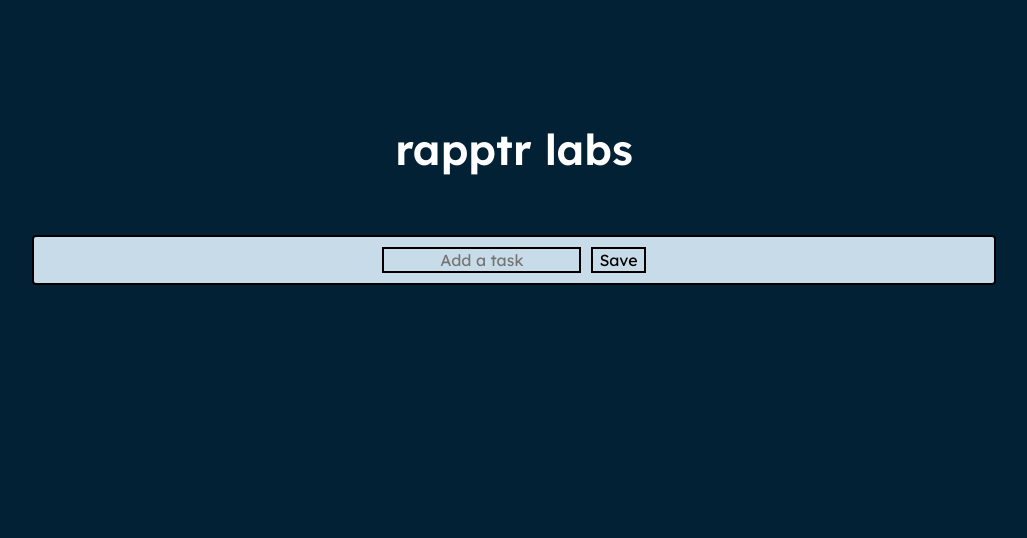
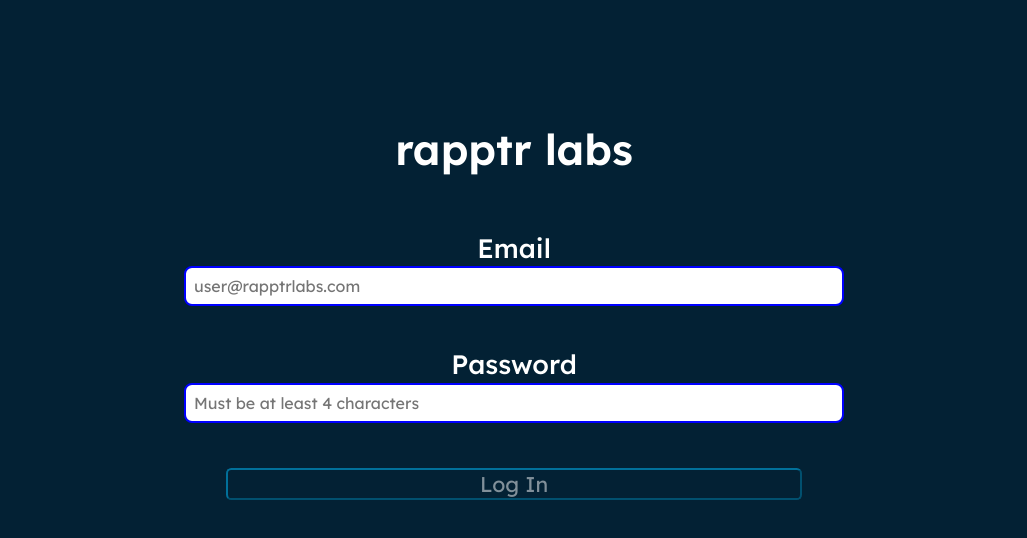
Before and after one commit to pierrenav13/todo-app, a React (Create React App) app: page / in a window 1280 px wide. Shown: the top 538 px of the page, without its empty margins (126-1153 px from the left). Built offline with nearby package versions, Linux system fonts and the light colour scheme.

Commit message:
Login CSS finalized

```diff
--- a/package.json
+++ b/package.json
@@ -13,6 +13,7 @@
     "jquery": "^3.6.1",
     "react": "^18.2.0",
     "react-dom": "^18.2.0",
+    "react-router-dom": "^6.4.3",
     "react-scripts": "5.0.1",
     "web-vitals": "^2.1.4"
   },
--- a/src/App.css
+++ b/src/App.css
@@ -163,7 +163,7 @@
   margin-top: 5px;
   margin-bottom: 25px;
   font-family: 'Lexend Deca', sans-serif;
-  border-color: rgb(0, 191, 255);
+  border-color: blue;
   border-radius: 8px;
   padding: 8px;
   font-size: 12pt;
@@ -197,11 +197,17 @@
   color: black;
   border: white;
   padding: 2px;
-  cursor: pointer;
 }
 
+#email:focus{
+  outline: none !important;
+    border: 2px solid red;
+}
 
-
+*:focus {
+  outline: none;
+  border-color: red;
+}
 
 .login-form label{
   font-size: 20pt;
--- a/src/App.js
+++ b/src/App.js
@@ -2,13 +2,18 @@
 import { Login } from './components/Login';
 // import Todo from './components/todo/Todo';
 import TodoList from './components/todo/TodoList';
+import { BrowserRouter, Route, Routes } from 'react-router-dom';
 
 function App() {
   return (
     <div className="App">
       <h1 className='r-labs'>rapptr labs</h1>
-      {/* <Login /> */}
-      <TodoList />
+      <BrowserRouter>
+        <Routes>
+          <Route exact path="/" element={<Login/>}/>
+          <Route exact path="/todos" element={<TodoList/>}/>
+        </Routes>
+      </BrowserRouter>
 
     </div>
   );
--- a/src/components/Login.jsx
+++ b/src/components/Login.jsx
@@ -1,5 +1,6 @@
 import React, {useEffect, useState} from "react";
 import $ from 'jquery';
+import { useNavigate } from "react-router-dom";
 
 export const Login = (props) => {
     const [email, setEmail] = useState('');
@@ -8,23 +9,25 @@
     const [passwordErrors, setPasswordErrors] = useState([]);
     const [formValid, setFormValid] = useState(false);
 
-    let loginButton = document.getElementById('login');
-
-
     useEffect(() => {
         //Email Validation Logic
+        const emailInput = $("#email")
         if(email.length > 0){
             if (email.includes('@') === false) {
                 setEmailErrors(['Email must include @']);
+                emailInput.css({"border": "2px solid red"})
             } else {
                 setEmailErrors([]);
+                emailInput.css({ "border": "2px solid blue"})
             }
 
             if (email.slice(-4) !== '.com') {
                 if (email.length > 0) {
                     setEmailErrors(emailErrors => [...emailErrors, 'Email must end with .com'])
+                    emailInput.css({"border": "2px solid red"})
                 } else {
                     setEmailErrors(['Email must end with .com'])
+                    emailInput.css({"border": "2px solid red"})
                 }
             }
             if (email.includes('@') === true && email.slice(-4) === '.com') {
@@ -32,42 +35,48 @@
             }
         } else {
             setEmailErrors([]);
+            emailInput.css({ "border": "2px solid blue"})
         }
 
 
         //Password Validation Logic
+        const passInput = $(".pass-input");
         if(pass.length === 0){
             setPasswordErrors([]);
+            passInput.css({ "border": "2px solid blue"})
         } else if (pass.length < 4){
             setPasswordErrors(['Password must be greater than 4 characters']);
+            passInput.css({ "border": "2px solid red"})
         } else if (pass.length > 16){
             setPasswordErrors(['Password cannot be greater than 16 characters']);
+            passInput.css({ "border": "2px solid red"})
         }  else {
             setPasswordErrors([]);
+            passInput.css({ "border": "2px solid blue"})
         }
 
     }, [email, pass])
 
     useEffect(() => {
-        if (emailErrors.length === 0 && passwordErrors.length === 0){
+        if ((emailErrors.length === 0 && passwordErrors.length === 0) && (email.length > 5 && pass.length > 3)){
+            setFormValid(true);
+            $('#login').css({'opacity': 1});
+            $('#login').addClass('hoverable');
+        } else {
             setFormValid(false);
-            $('#login').css({'opacity': 1});
-        } else {
-            setFormValid(true);
             $('#login').css({'opacity': 0.5});
+            $('#login').removeClass('hoverable');
         }
+    }, [email, pass])
 
-        // if(formValid){
-        //     $('#login').css({'opacity': 1});
-        // } else {
-        //     $('#login').css({'opacity': 0.5});
-        // }
-    }, [email, pass])
+    const navigate = useNavigate();
 
     const handleSubmit = (e) => {
         e.preventDefault();
+        console.log(formValid)
         if(formValid){
-
+            console.log("ss")
+            navigate("/todos");
         }
     }
 
@@ -87,16 +96,16 @@
 
             <form className='login-form' onSubmit={handleSubmit}>
                 <label htmlFor="email">Email</label>
-                <input type="email" onChange={(e) => setEmail(e.target.value)} value={email} placeholder="user@rapptrlabs.com" id="email" name="email"/>
+                <input className="email-input" type="email" onChange={(e) => setEmail(e.target.value)} value={email} placeholder="user@rapptrlabs.com" id="email" name="email"/>
 
                 <ul className='email-errors'>{emailErrorList}</ul>
 
                 <label htmlFor="password">Password</label>
-                <input type="password" onChange={(e) => setPass(e.target.value)} value={pass} placeholder="Must be at least 4 characters" id="password" name="password" />
+                <input className="pass-input" type="password" onChange={(e) => setPass(e.target.value)} value={pass} placeholder="Must be at least 4 characters" id="password" name="password" />
 
                 <ul className='password-errors'>{passwordErrorList}</ul>
 
-                <button id='login' type="submit">Log In</button>
+                <button id='login' className='hoverable' type="submit">Log In</button>
             </form>
 
         </div>
--- a/src/components/todo/TodoList.jsx
+++ b/src/components/todo/TodoList.jsx
@@ -1,6 +1,7 @@
 import React, {useState} from 'react'
 import TodoForm from './TodoForm'
 import Todo from './Todo';
+import {useNavigate} from 'react-router-dom';
 
 function TodoList() {
     const [todos, setTodos] = useState([]);
@@ -26,11 +27,22 @@
         setTodos(removeArr);
     }
 
+    const navigate = useNavigate()
+
+    const handleLogout = e => {
+        e.preventDefault();
+        navigate('/')
+    }
+
   return (
-    <div className='todo-list'>
-      <TodoForm onSubmit={addTodo}/>
-      <Todo todos={todos} removeTodo={removeTodo} updateTodo={updateTodo}/>
-    </div>
+    <>
+        <button className='logout' onClick={handleLogout}>Logout</button>
+        <div className='todo-list'>
+            <TodoForm onSubmit={addTodo} />
+            <Todo todos={todos} removeTodo={removeTodo} updateTodo={updateTodo} />
+        </div>
+    </>
+
   )
 }
 
```
Also changed, not shown: 1 other file (tests, documents, lock files or other folders).
